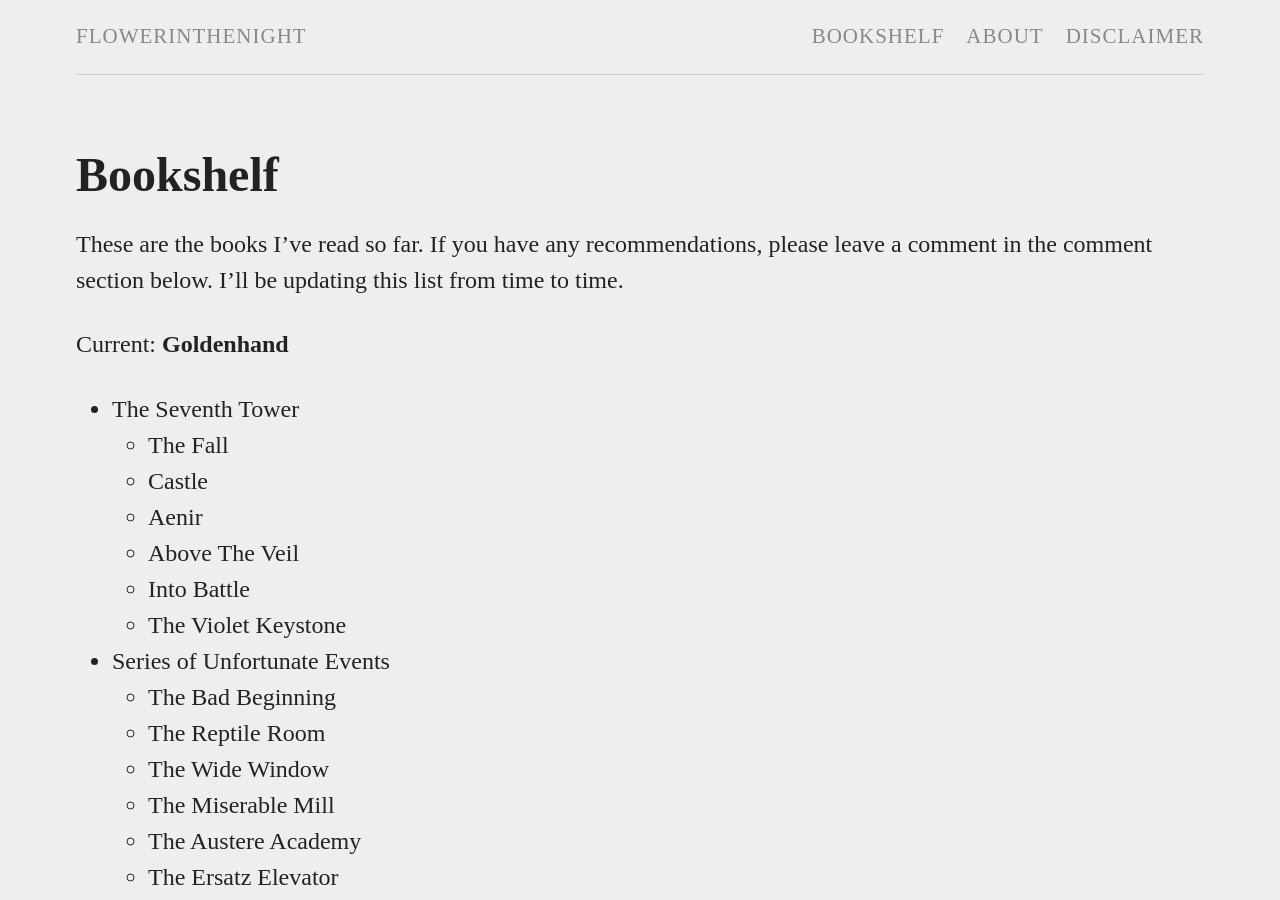
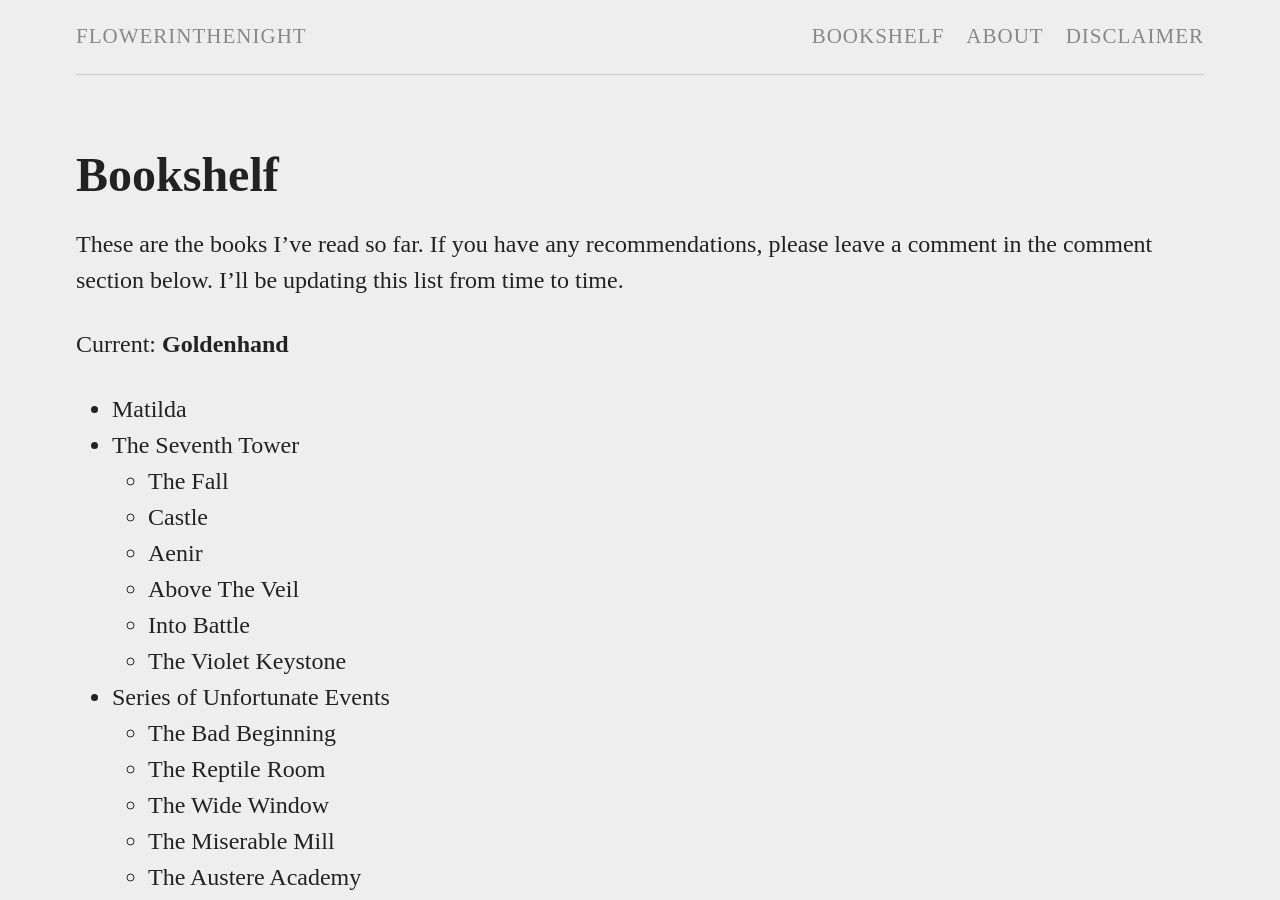
Before and after one commit to flowerinthenight/flowerinthenight.github.io, a Jekyll site: the page built from bookshelf.md, in a window 1280 px wide and 900 px high. Built offline with Jekyll 4.4.1, drawn with Linux system fonts in a browser that asks for light colours; some web fonts are replaced; comment, search, counter and statistics services are not loaded.

Commit message:
Update bookshelf.md

```diff
--- a/bookshelf.md
+++ b/bookshelf.md
@@ -8,6 +8,7 @@ These are the books I've read so far. If you have any recommendations, please le
 
 Current: **Goldenhand**
 
+* Matilda
 * The Seventh Tower
   * The Fall
   * Castle
```
